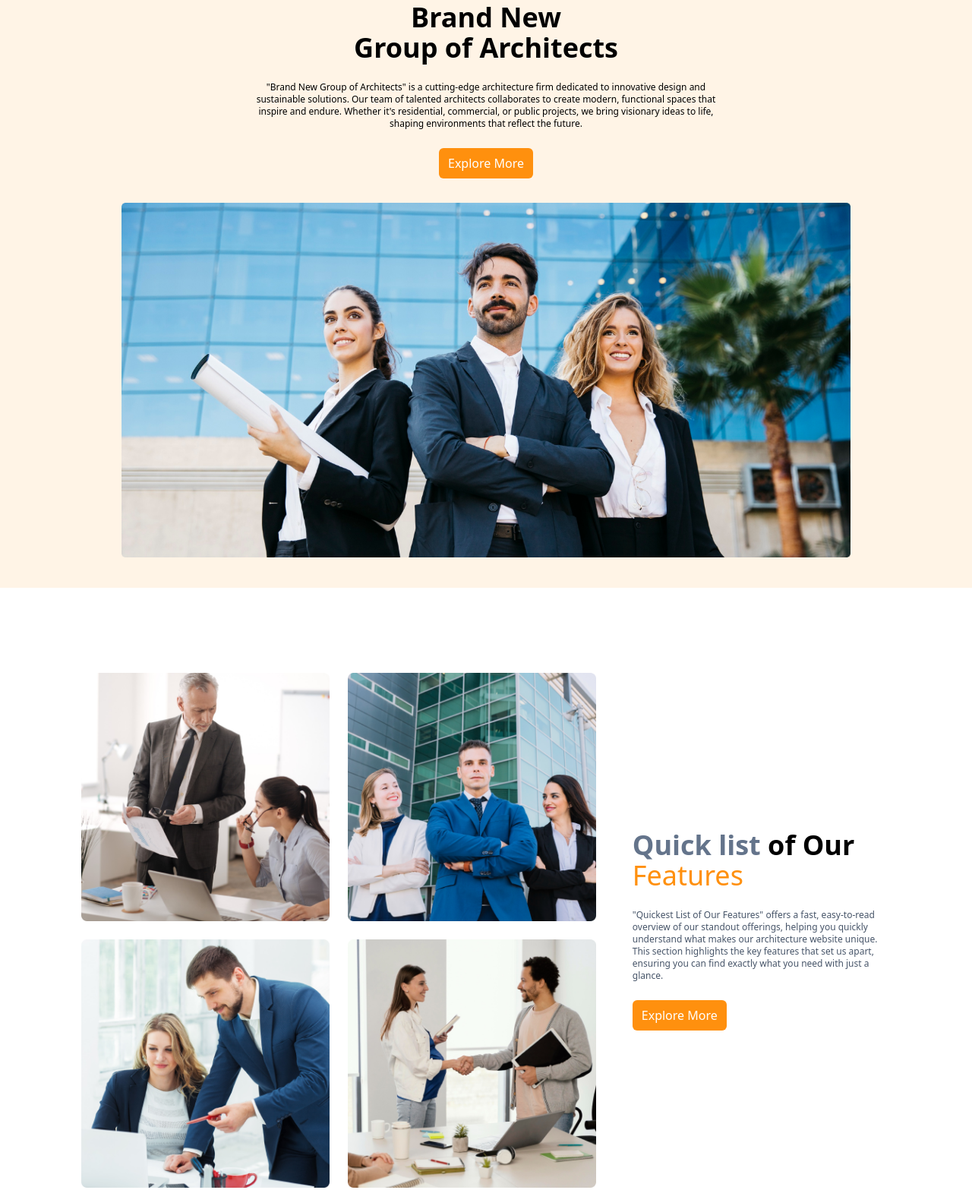
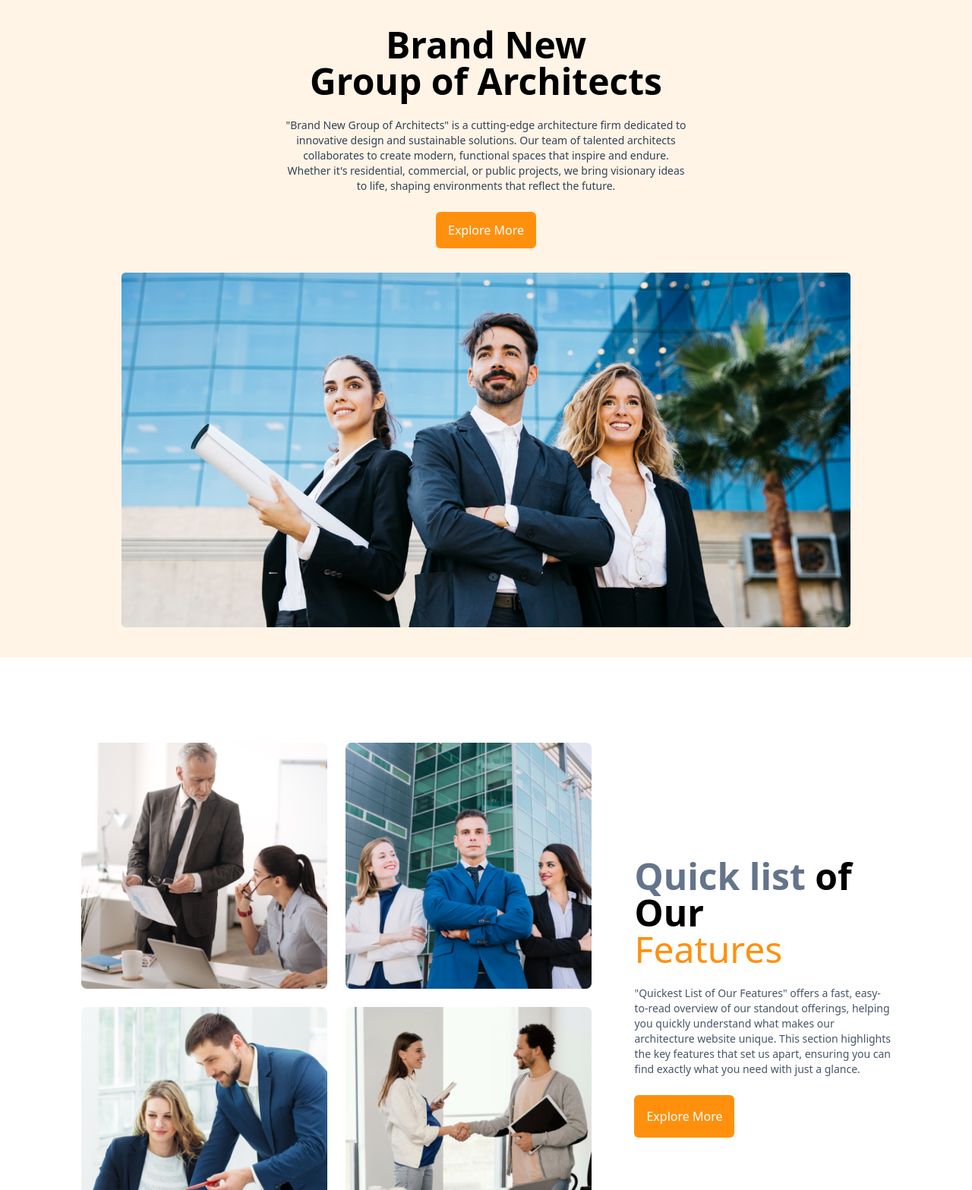
Before and after one commit to hsrokon/5-G3-Architects-PH, a plain HTML site: page index.html in a window 1280 px wide. Shown: the part 165-1732 px from the top of the page at 76% size. Drawn offline with nearby package versions, Linux system fonts and the light colour scheme; a web font is replaced by a local one.

Commit message:
PGA - Previous Git Adjustments

```diff
--- a/index.html
+++ b/index.html
@@ -33,13 +33,13 @@
             </ul>
         </div>
           <!-- banner section  -->
-        <div class=" text-center mt-20">
-            <h1 class="font-bold text-4xl">Brand New <br> Group of Architects</h1>
-            <p class="w-3/4 mx-auto text-xs md:w-3/6 mt-6">
+        <div class=" text-center mt-28">
+            <h1 class="font-bold text-4xl lg:text-5xl">Brand New <br> Group of Architects</h1>
+            <p class="w-3/4 mx-auto text-xs text-slate-700 lg:text-sm md:w-3/6 lg:w-5/12 mt-6">
                 "Brand New Group of Architects" is a cutting-edge architecture firm dedicated to innovative design and sustainable solutions. Our team of talented architects collaborates to create modern, functional spaces that inspire and endure. Whether it's residential, commercial, or public projects, we bring visionary ideas to life, shaping environments that reflect the future.
             </p>
             <a href="">
-                <button class="mt-6 bg-[#FF900E] px-3 py-2  rounded-md text-white hover:bg-slate-300 hover:text-cyan-950">Explore More</button>
+                <button class="mt-6 bg-[#FF900E] px-3 py-2 lg:px-4 lg:py-3 rounded-md text-white hover:bg-slate-300 hover:text-cyan-950">Explore More</button>
             </a>
         </div>
         <div class="mt-8">
@@ -68,7 +68,7 @@
         </div>
 
         <!-- hidden-part -->
-         <div class="flex gap-12 justify-center items-center mx-auto w-10/12">
+         <div class="flex gap-14 justify-center items-center mx-auto w-10/12">
                 <div class="hidden md:grid grid-cols-2 gap-6">
                     <img class="w-auto" src="images/team1.png" alt="">
                     <img class="w-auto" src="images/team2.png" alt="">
@@ -77,12 +77,12 @@
                 </div>
 
                 <div class="hidden text-left md:block w-4/12">
-                    <h2 class="text-4xl"><span class="text-slate-500 font-semibold">Quick list</span>  <span class="font-bold">of Our</span>  <br> <span class="text-[#FF900E]">Features</span></h2>
-                    <p class="text-xs mt-6 text-slate-600">
+                    <h2 class="text-4xl lg:text-5xl"><span class="text-slate-500 font-semibold">Quick list</span>  <span class="font-bold">of Our</span>  <br> <span class="text-[#FF900E]">Features</span></h2>
+                    <p class="text-xs lg:text-sm mt-6 text-slate-600">
                         "Quickest List of Our Features" offers a fast, easy-to-read overview of our standout offerings, helping you quickly understand what makes our architecture website unique. This section highlights the key features that set us apart, ensuring you can find exactly what you need with just a glance.
                     </p>
                     <a href="">
-                        <button class="mt-6 bg-[#FF900E] px-3 py-2  rounded-md text-white hover:bg-slate-300 hover:text-cyan-950">Explore More</button>
+                        <button class="mt-6 bg-[#FF900E] px-3 py-2 lg:px-4 lg:py-4 rounded-md text-white hover:bg-slate-300 hover:text-cyan-950">Explore More</button>
                     </a>
                 </div>
          </div>
```
